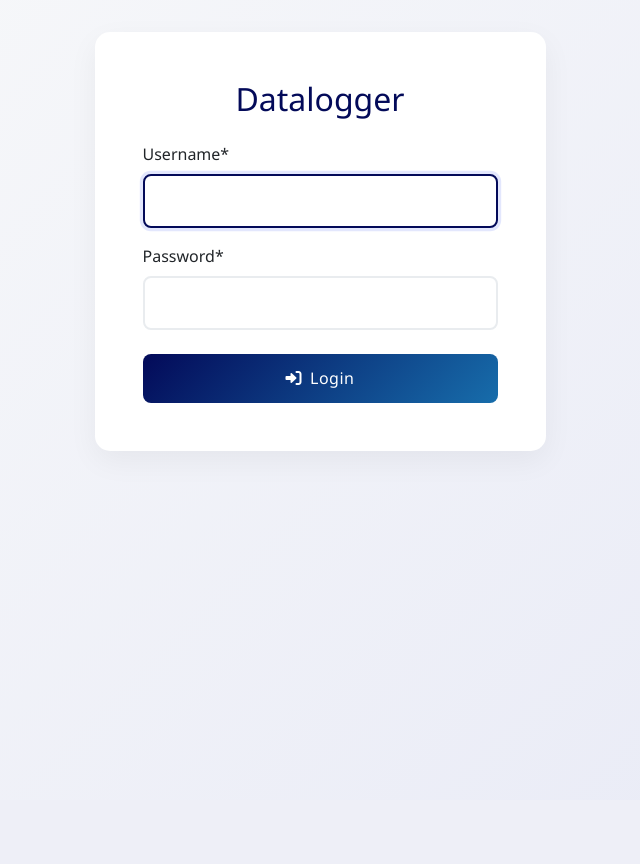
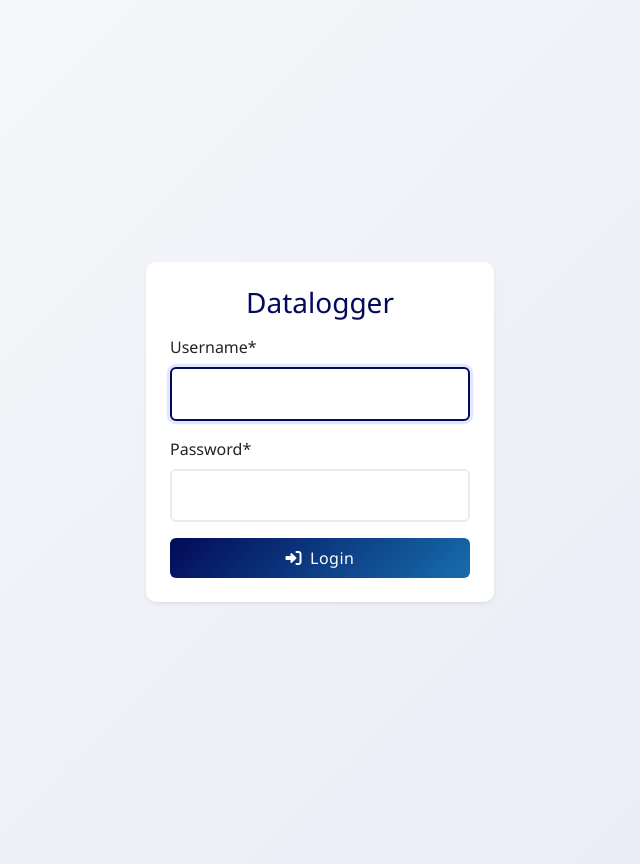
Before and after one commit to adarlegendre/dataloggerpy, a Django app: a page that uses app/templates/registration/login.html in a window 1280 px wide. Shown: the whole page, without its empty margins (320-960 px from the left). Before the commit the page ends 451 px from the top, so only its background shows below. Run offline with Django 5.2, Linux system fonts and the light colour scheme; data comes from the database, SQL or seed files in the repository; both versions use the stored data as it was after the commit; some libraries are stand-ins or nearby versions.

Commit message:
display settings

```diff
--- a/app/templates/registration/login.html
+++ b/app/templates/registration/login.html
@@ -4,14 +4,15 @@
 {% block title %}Login - {{ settings.system_name }}{% endblock %}
 
 {% block content %}
-<div class="row justify-content-center">
-    <div class="col-md-6 col-lg-5">
-        <div class="card">
-            <div class="card-body p-5">
-                <h2 class="text-center mb-4" style="color: var(--primary-color);">{{ settings.login_title }}</h2>
+<div class="container">
+    <div class="row justify-content-center align-items-center min-vh-100">
+        <div class="col-md-5 col-lg-4">
+            <div class="card shadow-sm border-0">
+                <div class="card-body p-4">
+                    <h2 class="text-center mb-3" style="color: var(--primary-color); font-size: 1.75rem;">{{ settings.login_title }}</h2>
 
                     {% if form.errors %}
-                    <div class="alert alert-danger">
+                        <div class="alert alert-danger py-2 mb-3">
                             <i class="fas fa-exclamation-circle me-2"></i>Your username and password didn't match. Please try again.
                         </div>
                     {% endif %}
@@ -19,8 +20,8 @@
                     <form method="post" novalidate>
                         {% csrf_token %}
                         {{ form|crispy }}
-                    <div class="d-grid gap-2 mt-4">
-                        <button type="submit" class="btn btn-primary">
+                        <div class="d-grid gap-2 mt-3">
+                            <button type="submit" class="btn btn-primary py-2">
                                 <i class="fas fa-sign-in-alt me-2"></i>Login
                             </button>
                         </div>
@@ -29,4 +30,21 @@
             </div>
         </div>
     </div>
+</div>
+
+<style>
+    .card {
+        border-radius: 10px;
+    }
+    .form-control {
+        border-radius: 6px;
+    }
+    .btn {
+        border-radius: 6px;
+    }
+    .alert {
+        border-radius: 6px;
+        font-size: 0.9rem;
+    }
+</style>
 {% endblock %}
```
Also changed, not shown: app/templates/app/config.html (+88 -0 lines), db.sqlite3. Lines whose indentation alone changed are shown as unchanged.
